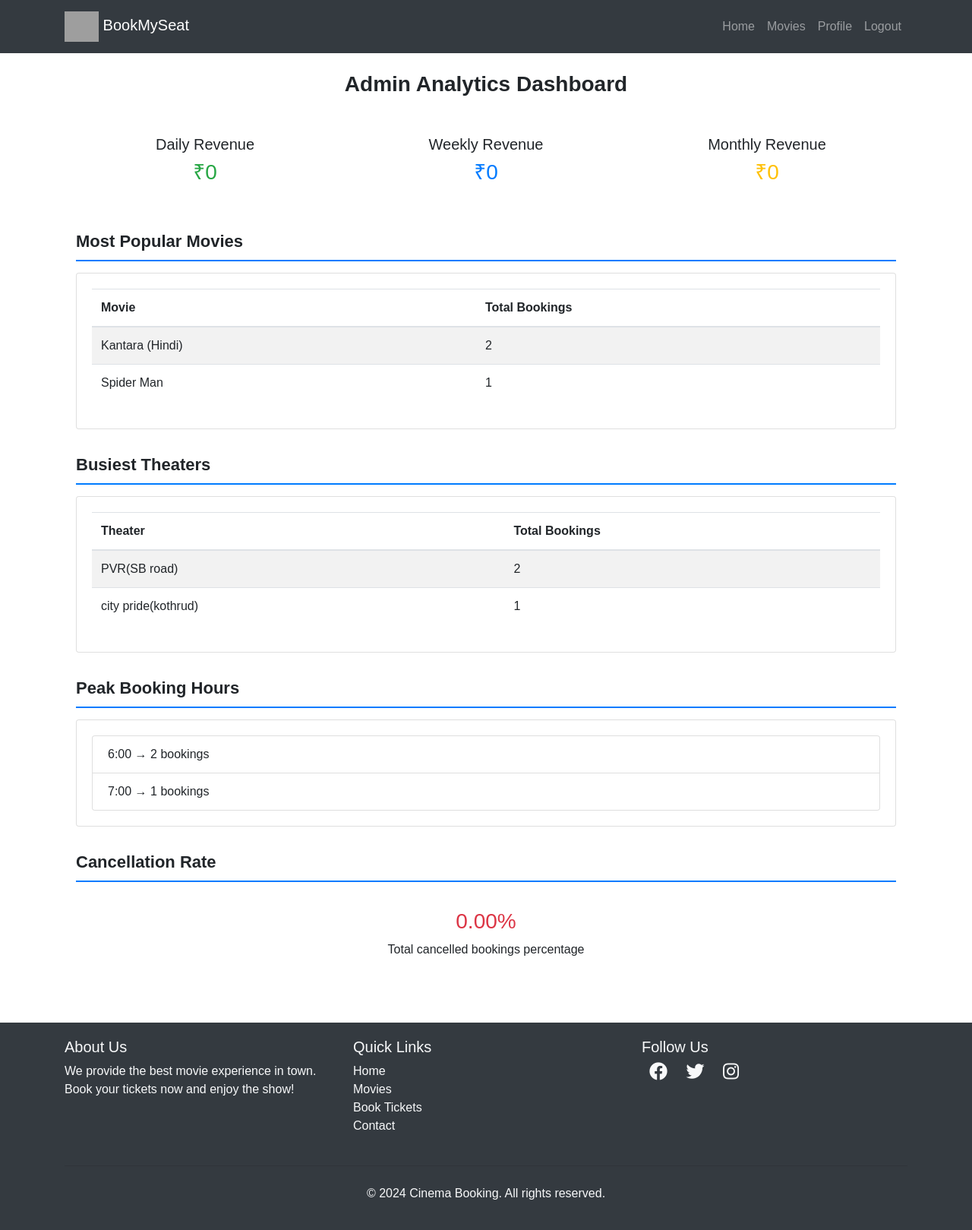
After one commit to Tejas15sutar/BookMySeat, a Django app: page /movies/admin-dashboard/ in a window 1280 px wide. The commit adds this page. Shown: the whole page at 76% size. Run offline with Django 5.2, Linux system fonts and the light colour scheme; a user stored in the database is signed in; data comes from the database, SQL or seed files in the repository; some libraries are stand-ins or nearby versions; grey boxes are pictures that could not be loaded.

Commit message:
Updated all above files

```diff
--- a/movies/urls.py
+++ b/movies/urls.py
@@ -8,4 +8,5 @@ urlpatterns=[
     path('confirm-booking/<int:seat_id>/', views.confirm_booking, name='confirm_booking'),
     path("create-payment/<int:booking_id>/", views.create_payment, name="create_payment"),
     path("payment/webhook/", views.payment_webhook),
+    path("admin-dashboard/", views.admin_dashboard, name="admin_dashboard"),
 ]
--- a/movies/views.py
+++ b/movies/views.py
@@ -11,6 +11,13 @@ import razorpay
 import json
 from django.views.decorators.csrf import csrf_exempt
 from django.http import HttpResponse
+from django.contrib.auth.decorators import user_passes_test
+from django.db.models import Sum, Count
+from django.db.models.functions import ExtractHour
+from django.core.cache import cache
+
+def admin_check(user):
+    return user.is_staff
 
 
 @csrf_exempt
@@ -241,3 +248,80 @@ def create_payment(request, booking_id):
         "razorpay_key": settings.RAZORPAY_KEY_ID,
         "amount": amount
     })
+
+
+@login_required
+@user_passes_test(admin_check)
+def admin_dashboard(request):
+
+    data = cache.get("admin_dashboard_data")
+
+    if not data:
+
+        today = timezone.now().date()
+
+        # Daily revenue
+        daily_revenue = Booking.objects.filter(
+            booked_at__date=today,
+            status="CONFIRMED"
+        ).aggregate(total=Sum("amount"))["total"] or 0
+
+        # Weekly revenue
+        weekly_revenue = Booking.objects.filter(
+            booked_at__gte=today - timedelta(days=7),
+            status="CONFIRMED"
+        ).aggregate(total=Sum("amount"))["total"] or 0
+
+        # Monthly revenue
+        monthly_revenue = Booking.objects.filter(
+            booked_at__month=today.month,
+            status="CONFIRMED"
+        ).aggregate(total=Sum("amount"))["total"] or 0
+
+        # Most popular movies
+        popular_movies = Booking.objects.values(
+            "movie__name"
+        ).annotate(
+            total_bookings=Count("id")
+        ).order_by("-total_bookings")[:5]
+
+        # Busiest theaters
+        busiest_theaters = Booking.objects.values(
+            "theater__name"
+        ).annotate(
+            total_bookings=Count("id")
+        ).order_by("-total_bookings")[:5]
+
+        # Peak booking hours
+        peak_hours = Booking.objects.annotate(
+            hour=ExtractHour("booked_at")
+        ).values("hour").annotate(
+            total=Count("id")
+        ).order_by("-total")[:5]
+
+        # Cancellation rate
+        total_bookings = Booking.objects.count()
+
+        cancelled_bookings = Booking.objects.filter(
+            status="CANCELLED"
+        ).count()
+
+        cancellation_rate = 0
+
+        if total_bookings > 0:
+            cancellation_rate = (cancelled_bookings / total_bookings) * 100
+
+        data = {
+            "daily_revenue": daily_revenue,
+            "weekly_revenue": weekly_revenue,
+            "monthly_revenue": monthly_revenue,
+            "popular_movies": popular_movies,
+            "busiest_theaters": busiest_theaters,
+            "peak_hours": peak_hours,
+            "cancellation_rate": cancellation_rate,
+        }
+
+        # Cache for 5 minutes
+        cache.set("admin_dashboard_data", data, 300)
+
+    return render(request, "admin/dashboard.html", data)
--- /dev/null
+++ b/templates/admin/dashboard.html
@@ -0,0 +1,230 @@
+{% extends "users/basic.html" %} {% block content %}
+
+<style>
+    .dashboard-title {
+        font-size: 28px;
+        font-weight: bold;
+        margin-bottom: 30px;
+    }
+
+    .analytics-card {
+        border: none;
+        border-radius: 10px;
+        transition: 0.3s;
+    }
+
+    .analytics-card:hover {
+        transform: translateY(-5px);
+        box-shadow: 0 10px 20px rgba(0, 0, 0, 0.1);
+    }
+
+    .section-title {
+        font-size: 22px;
+        font-weight: bold;
+        margin: 30px 0 15px;
+        border-bottom: 2px solid #007bff;
+        padding-bottom: 8px;
+    }
+
+    .table {
+        background: white;
+    }
+</style>
+
+
+<div class="container mt-4">
+
+    <h2 class="dashboard-title text-center">Admin Analytics Dashboard</h2>
+
+
+    <!-- Revenue Cards -->
+
+    <div class="row text-center">
+
+        <div class="col-md-4">
+
+            <div class="card analytics-card shadow-sm">
+
+                <div class="card-body">
+
+                    <h5>Daily Revenue</h5>
+
+                    <h3 class="text-success">₹{{ daily_revenue }}</h3>
+
+                </div>
+
+            </div>
+
+        </div>
+
+
+        <div class="col-md-4">
+
+            <div class="card analytics-card shadow-sm">
+
+                <div class="card-body">
+
+                    <h5>Weekly Revenue</h5>
+
+                    <h3 class="text-primary">₹{{ weekly_revenue }}</h3>
+
+                </div>
+
+            </div>
+
+        </div>
+
+
+        <div class="col-md-4">
+
+            <div class="card analytics-card shadow-sm">
+
+                <div class="card-body">
+
+                    <h5>Monthly Revenue</h5>
+
+                    <h3 class="text-warning">₹{{ monthly_revenue }}</h3>
+
+                </div>
+
+            </div>
+
+        </div>
+
+    </div>
+
+
+
+    <!-- Popular Movies -->
+
+    <div class="section-title">Most Popular Movies</div>
+
+    <div class="card shadow-sm">
+
+        <div class="card-body">
+
+            <table class="table table-striped">
+
+                <thead>
+
+                    <tr>
+                        <th>Movie</th>
+                        <th>Total Bookings</th>
+                    </tr>
+
+                </thead>
+
+                <tbody>
+
+                    {% for movie in popular_movies %}
+
+                    <tr>
+                        <td>{{ movie.movie__name }}</td>
+                        <td>{{ movie.total_bookings }}</td>
+                    </tr>
+
+                    {% endfor %}
+
+                </tbody>
+
+            </table>
+
+        </div>
+
+    </div>
+
+
+
+    <!-- Busiest Theaters -->
+
+    <div class="section-title">Busiest Theaters</div>
+
+    <div class="card shadow-sm">
+
+        <div class="card-body">
+
+            <table class="table table-striped">
+
+                <thead>
+
+                    <tr>
+                        <th>Theater</th>
+                        <th>Total Bookings</th>
+                    </tr>
+
+                </thead>
+
+                <tbody>
+
+                    {% for theater in busiest_theaters %}
+
+                    <tr>
+                        <td>{{ theater.theater__name }}</td>
+                        <td>{{ theater.total_bookings }}</td>
+                    </tr>
+
+                    {% endfor %}
+
+                </tbody>
+
+            </table>
+
+        </div>
+
+    </div>
+
+
+
+    <!-- Peak Booking Hours -->
+
+    <div class="section-title">Peak Booking Hours</div>
+
+    <div class="card shadow-sm">
+
+        <div class="card-body">
+
+            <ul class="list-group">
+
+                {% for hour in peak_hours %}
+
+                <li class="list-group-item">
+
+                    {{ hour.hour }}:00 → {{ hour.total }} bookings
+
+                </li>
+
+                {% endfor %}
+
+            </ul>
+
+        </div>
+
+    </div>
+
+
+
+    <!-- Cancellation Rate -->
+
+    <div class="section-title">Cancellation Rate</div>
+
+    <div class="card analytics-card shadow-sm text-center">
+
+        <div class="card-body">
+
+            <h3 class="text-danger">
+
+                {{ cancellation_rate|floatformat:2 }}%
+
+            </h3>
+
+            <p>Total cancelled bookings percentage</p>
+
+        </div>
+
+    </div>
+
+
+
+</div>
+
+{% endblock %}
--- a/templates/movies/movie_detail.html
+++ b/templates/movies/movie_detail.html
@@ -19,7 +19,7 @@
             </p>
 
             <p>
-                <strong>Description:</strong> {{ movie.description }}
+                <strong>Description:</strong> {{ movie.description |truncatechars:300 }}
             </p>
 
             <a href="{% url 'theater_list' movie.id %}" class="btn btn-primary btn-lg mt-3">
```
Also changed, not shown: bookmyseat/settings.py (+7 -0 lines), movies/models.py (+13 -2 lines), movies/migrations/0007_booking_amount_alter_booking_booked_at_and_more.py (added).
